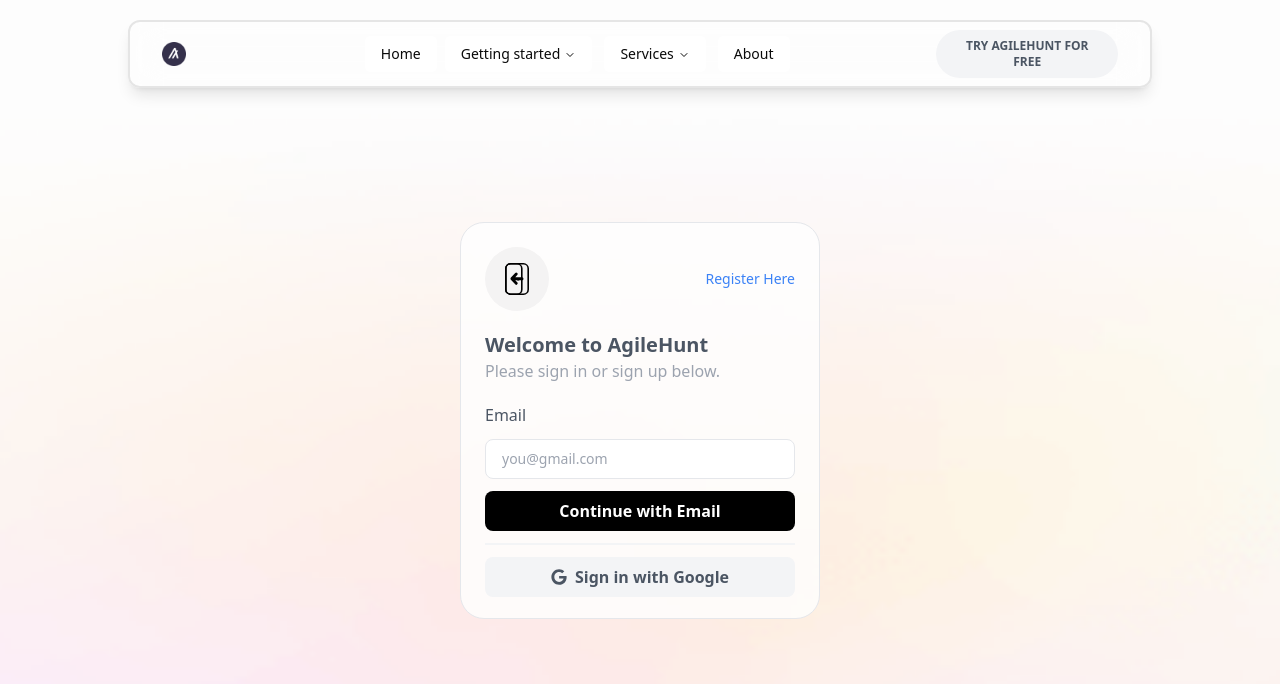
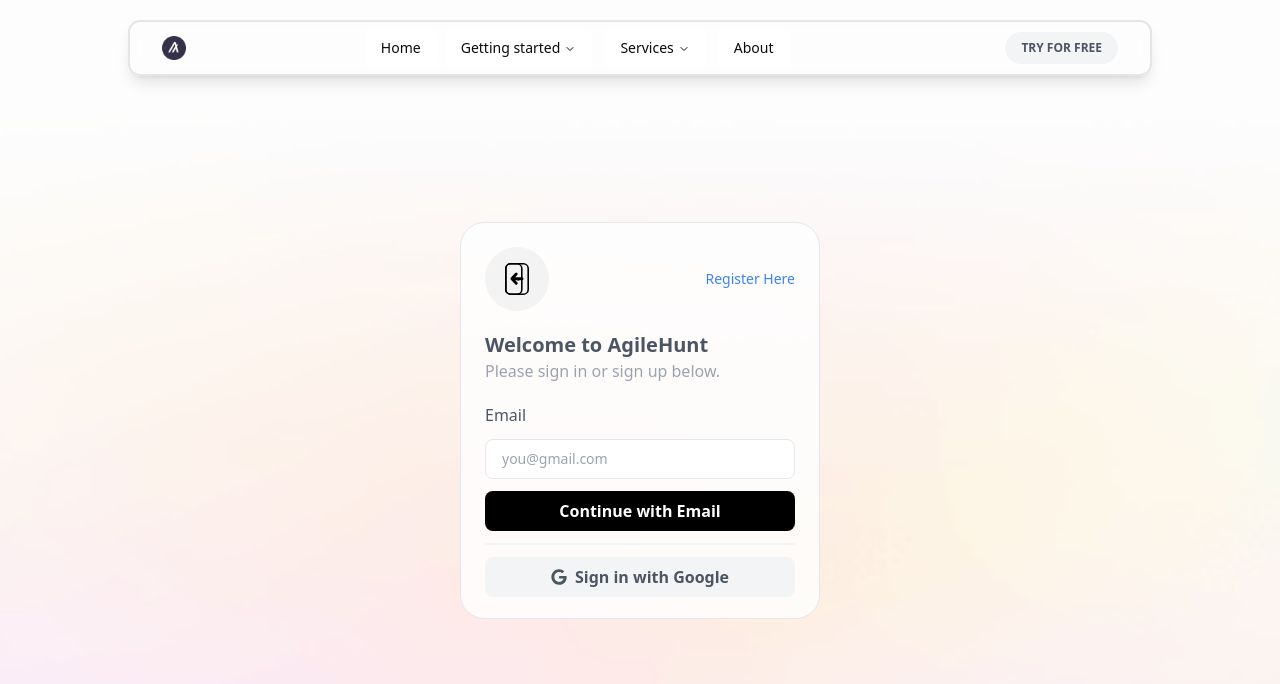
Before and after one commit to abhishek-kumar-91/agileHunter, a Next.js app: page /signin in a window 1280 px wide. Shown: the top 684 px of the page. Built offline with nearby package versions, Linux system fonts and the light colour scheme.

Commit message:
Navbar signin button adujst

```diff
--- a/src/components/Navbar.tsx
+++ b/src/components/Navbar.tsx
@@ -130,7 +130,8 @@
 
     </div>
       <Link href={"/signin"} className="w-full md:w-[25%] flex justify-end">
-              <button className="bg-gray-100 font-bold duration-300 hover:bg-gray-500 hover:text-white py-2 px-4 text-xs text-gray-600 rounded-full">TRY AGILEHUNT FOR FREE</button>
+              <button className="bg-gray-100 font-bold duration-300 hover:bg-gray-500 hover:text-white py-2 px-4 text-xs text-gray-600 rounded-full">
+                TRY FOR FREE</button>
     </Link>
     </div>
   )
```
